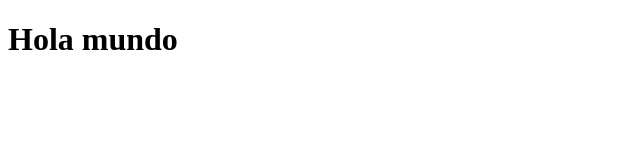
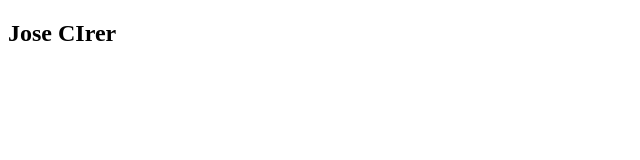
Before and after one commit to jotta008/Prueba, a plain HTML site: page index.html in a window 1280 px wide. Shown: the whole page, without its empty margins (0-640 px from the left). Drawn offline with Linux system fonts and the light colour scheme.

Commit message:
Mejorando el index

```diff
--- a/index.html
+++ b/index.html
@@ -6,6 +6,8 @@
 </head>
 
 <body>
-	<h1>Hola mundo</h1>
+	<div class="container">
+		<h2>Jose CIrer</h2>
+	</div>
 </body>
 </html>
```
Also changed, not shown: 1 other file.
